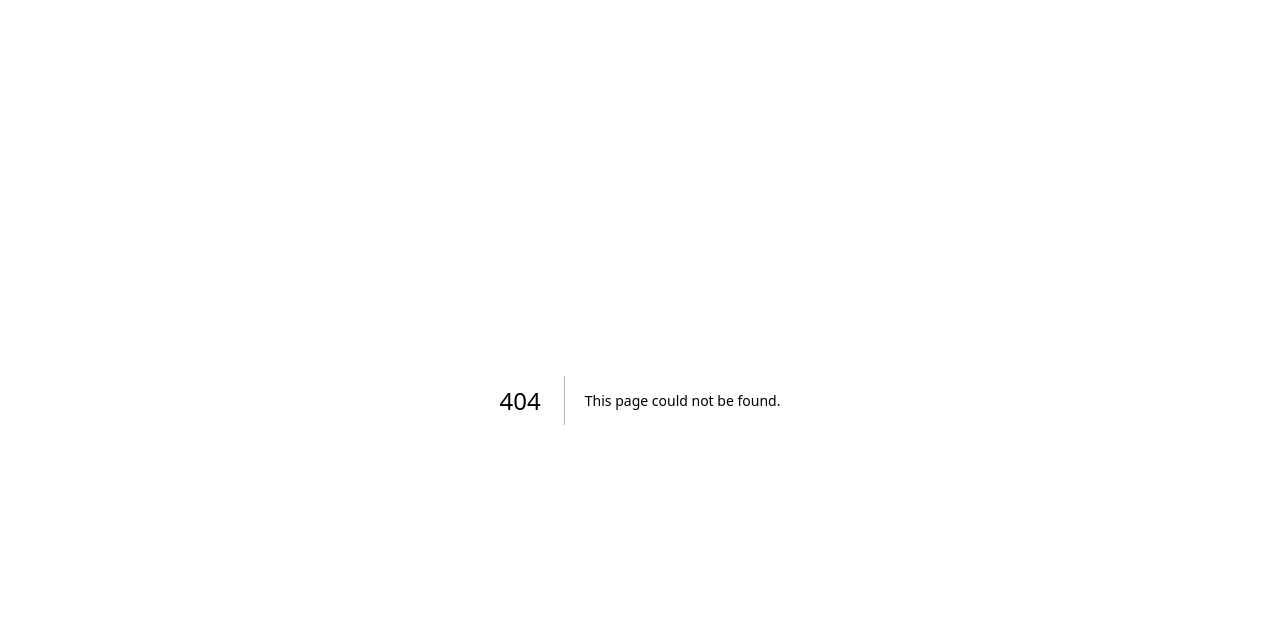
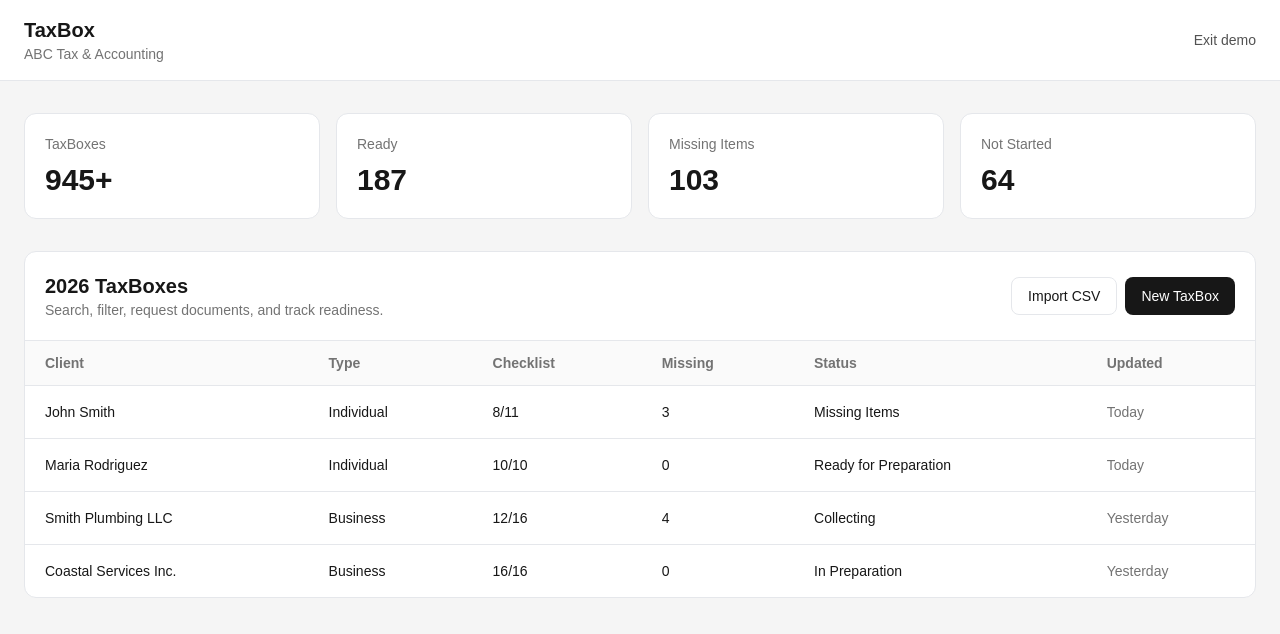
Before and after one commit to retroservices1121/taxbox, a Next.js app: page /demo/firm in a window 1280 px wide. Before the commit this address had no page. Shown: the top 634 px of the page. Built offline with nearby package versions, Linux system fonts and the light colour scheme.

Commit message:
Add TaxBox app/demo/firm/page.tsx

```diff
--- /dev/null
+++ b/app/demo/firm/page.tsx
@@ -0,0 +1,74 @@
+import Link from "next/link";
+
+const clients = [
+  { name: "John Smith", type: "Individual", progress: "8/11", missing: 3, status: "Missing Items", updated: "Today" },
+  { name: "Maria Rodriguez", type: "Individual", progress: "10/10", missing: 0, status: "Ready for Preparation", updated: "Today" },
+  { name: "Smith Plumbing LLC", type: "Business", progress: "12/16", missing: 4, status: "Collecting", updated: "Yesterday" },
+  { name: "Coastal Services Inc.", type: "Business", progress: "16/16", missing: 0, status: "In Preparation", updated: "Yesterday" }
+];
+
+export default function FirmDemo() {
+  return (
+    <main className="min-h-screen bg-neutral-100">
+      <header className="border-b bg-white">
+        <div className="mx-auto flex max-w-7xl items-center justify-between px-6 py-4">
+          <div>
+            <div className="text-xl font-semibold">TaxBox</div>
+            <div className="text-sm text-neutral-500">ABC Tax & Accounting</div>
+          </div>
+          <Link href="/" className="text-sm text-neutral-600">Exit demo</Link>
+        </div>
+      </header>
+
+      <div className="mx-auto max-w-7xl px-6 py-8">
+        <div className="grid gap-4 sm:grid-cols-2 lg:grid-cols-4">
+          {[
+            ["TaxBoxes", "945+"],
+            ["Ready", "187"],
+            ["Missing Items", "103"],
+            ["Not Started", "64"]
+          ].map(([label,value]) => (
+            <div key={label} className="rounded-xl border bg-white p-5">
+              <div className="text-sm text-neutral-500">{label}</div>
+              <div className="mt-2 text-3xl font-semibold">{value}</div>
+            </div>
+          ))}
+        </div>
+
+        <div className="mt-8 overflow-hidden rounded-xl border bg-white">
+          <div className="flex flex-col gap-3 border-b p-5 sm:flex-row sm:items-center sm:justify-between">
+            <div>
+              <h1 className="text-xl font-semibold">2026 TaxBoxes</h1>
+              <p className="text-sm text-neutral-500">Search, filter, request documents, and track readiness.</p>
+            </div>
+            <div className="flex gap-2">
+              <button className="rounded-lg border px-4 py-2 text-sm">Import CSV</button>
+              <button className="rounded-lg bg-neutral-900 px-4 py-2 text-sm font-medium text-white">New TaxBox</button>
+            </div>
+          </div>
+          <div className="overflow-x-auto">
+            <table className="w-full text-left text-sm">
+              <thead className="bg-neutral-50 text-neutral-500">
+                <tr>
+                  <th className="px-5 py-3">Client</th><th className="px-5 py-3">Type</th><th className="px-5 py-3">Checklist</th><th className="px-5 py-3">Missing</th><th className="px-5 py-3">Status</th><th className="px-5 py-3">Updated</th>
+                </tr>
+              </thead>
+              <tbody>
+                {clients.map(client => (
+                  <tr key={client.name} className="border-t">
+                    <td className="px-5 py-4 font-medium">{client.name}</td>
+                    <td className="px-5 py-4">{client.type}</td>
+                    <td className="px-5 py-4">{client.progress}</td>
+                    <td className="px-5 py-4">{client.missing}</td>
+                    <td className="px-5 py-4">{client.status}</td>
+                    <td className="px-5 py-4 text-neutral-500">{client.updated}</td>
+                  </tr>
+                ))}
+              </tbody>
+            </table>
+          </div>
+        </div>
+      </div>
+    </main>
+  );
+}
```
